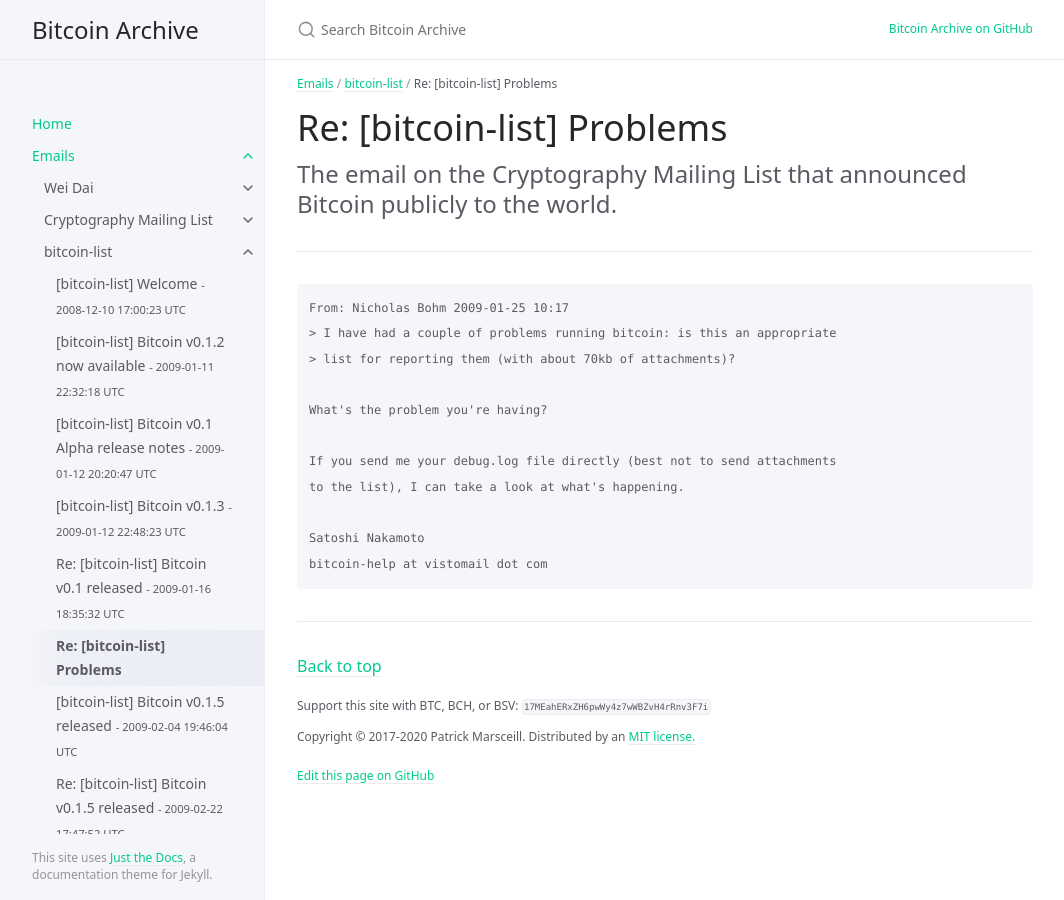
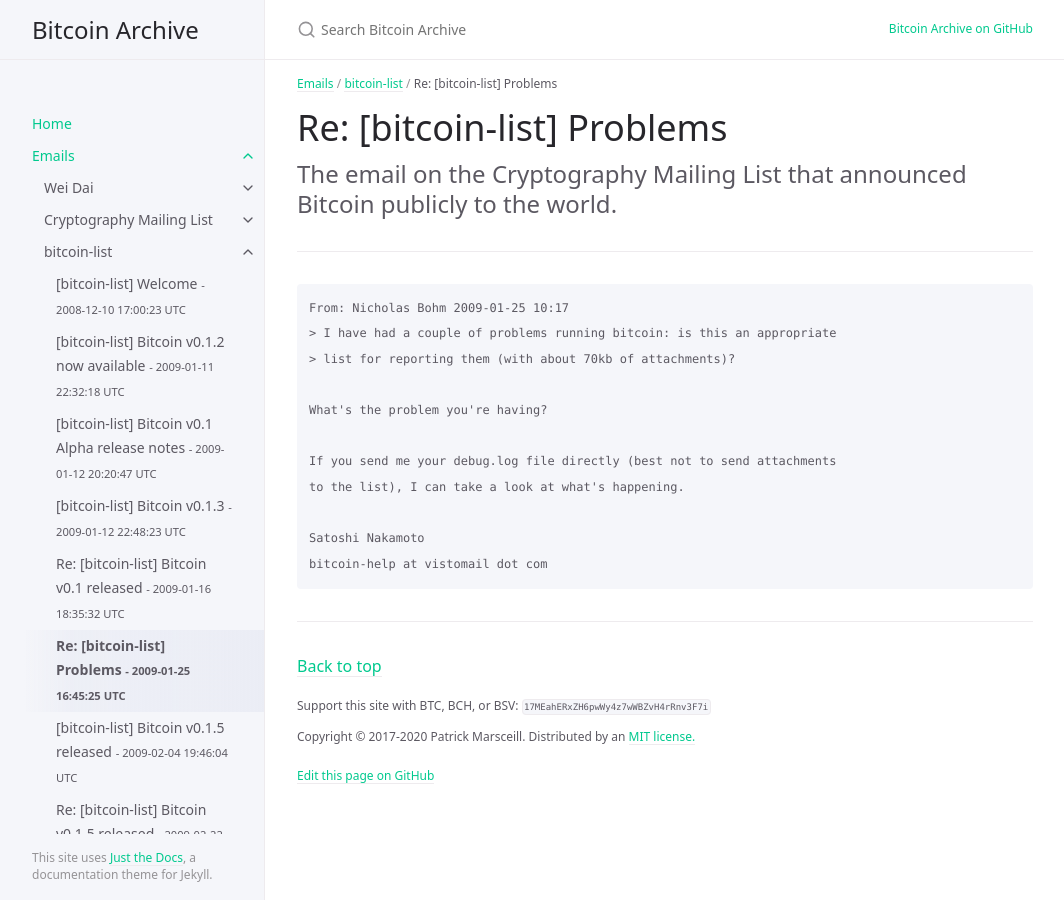
Before and after one commit to wakgill/bitcoin-archive, a Jekyll site: the page built from docs/emails/bitcoin-list/6.md, in a window 1280 px wide. Shown: the whole page, without its empty margins (107-1171 px from the left). Built offline with Jekyll 4.4.1, drawn with Linux system fonts in a browser that asks for light colours.

Commit message:
Update 6.md

```diff
--- a/docs/emails/bitcoin-list/6.md
+++ b/docs/emails/bitcoin-list/6.md
@@ -4,6 +4,7 @@ title: 'Re: [bitcoin-list] Problems'
 grand_parent: Emails
 parent: bitcoin-list
 nav_order: 6
+date: 2009-01-25 16:45:25 UTC
 ---
 
 # Re: [bitcoin-list] Problems
```
